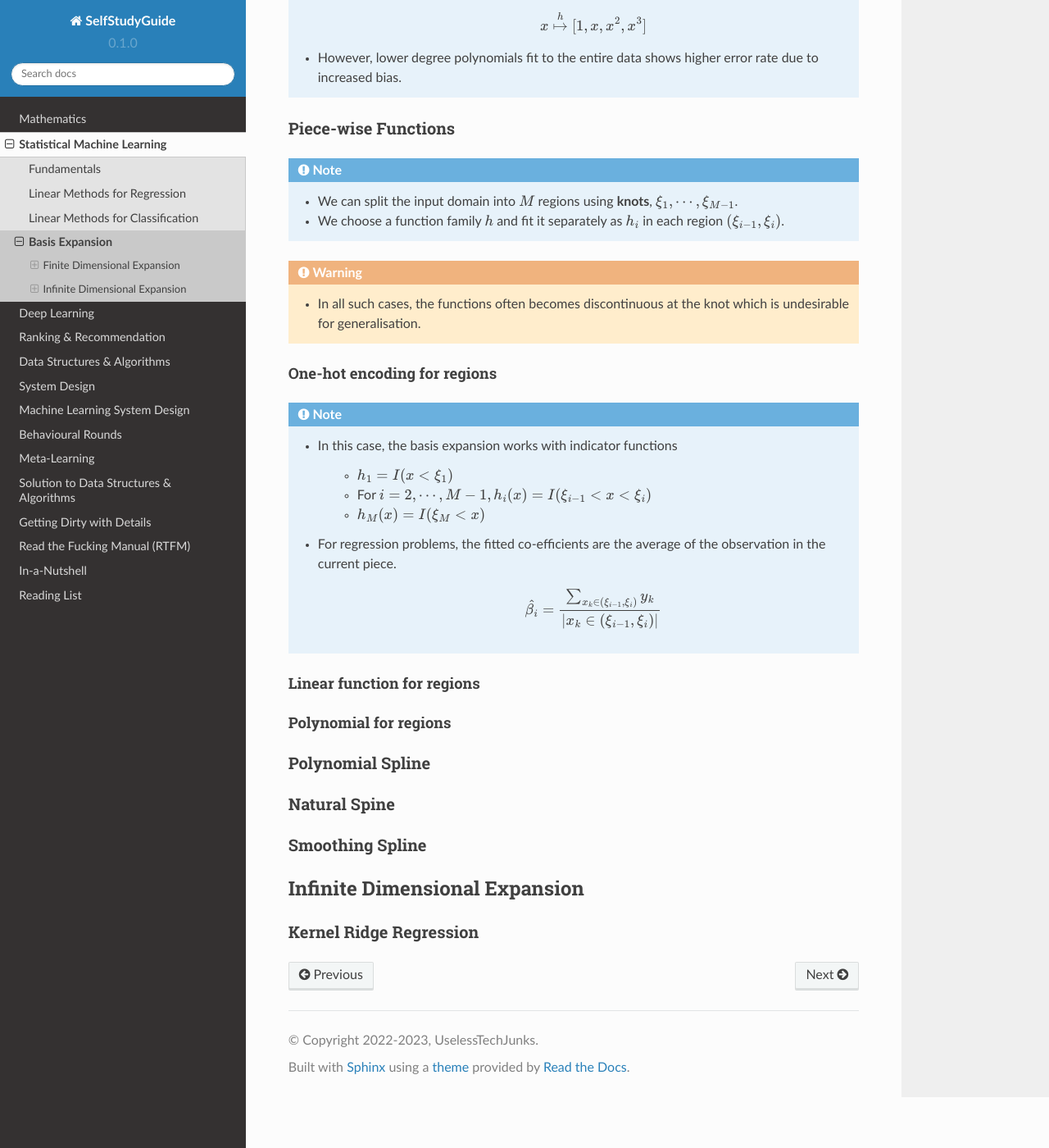
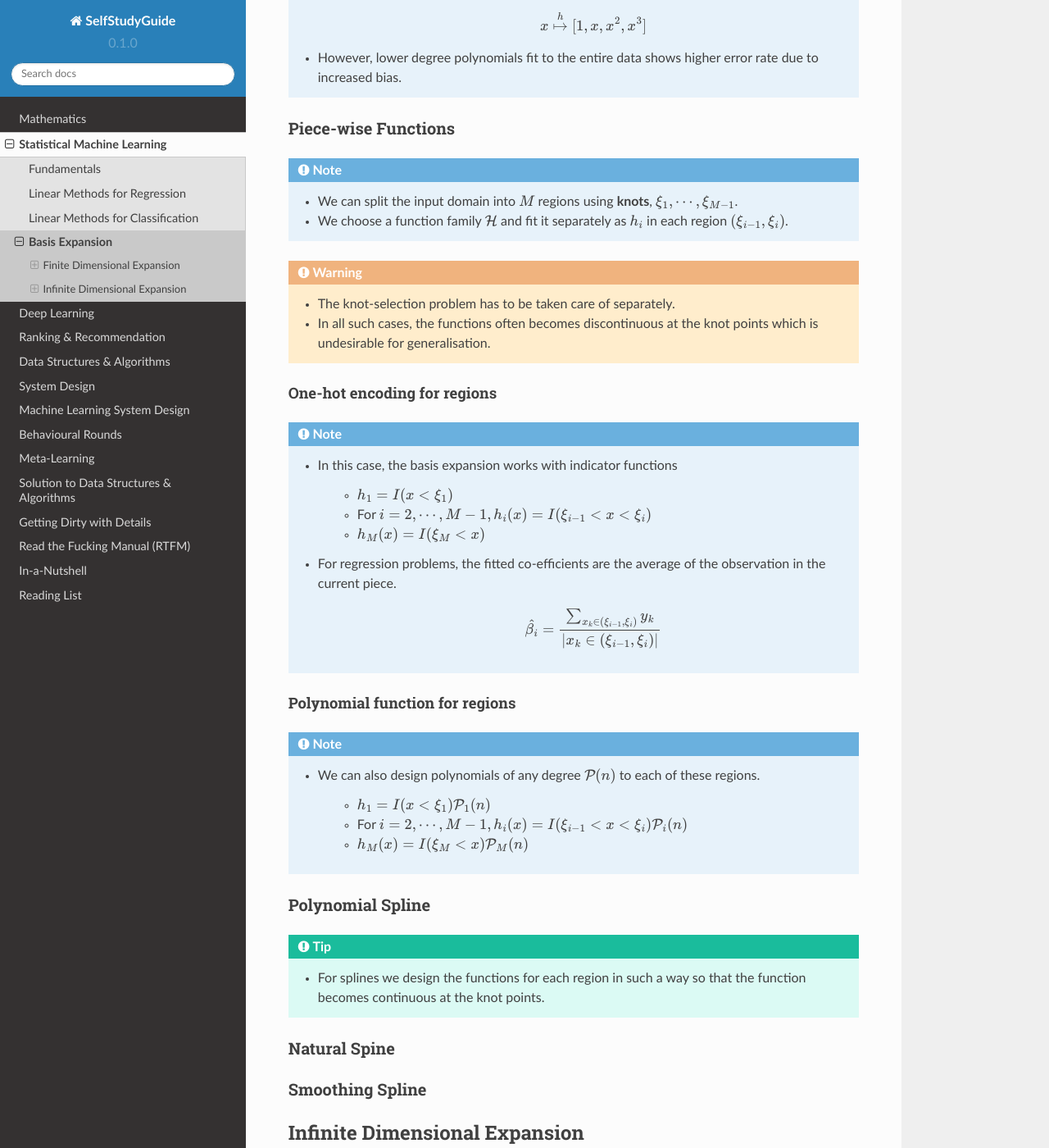
Before and after one commit to uselesstechjunks/leetcode, a Sphinx documentation site: the page built from docs/source/ml/basisexp.rst, in a window 1280 px wide and 1400 px high, scrolled down 1639 px. Shown: the whole window at 82% size. Built offline with Sphinx 7.4.7 and the Read the Docs theme 2.0.0, drawn with Linux system fonts in a browser that asks for light colours.

Commit message:
Update basisexp.rst

```diff
--- a/docs/source/ml/basisexp.rst
+++ b/docs/source/ml/basisexp.rst
@@ -53,10 +53,11 @@ Piece-wise Functions
 ==================================================================================
 .. note::
 	* We can split the input domain into :math:`M` regions using **knots**, :math:`\xi_1,\cdots,\xi_{M-1}`.
-	* We choose a function family :math:`h` and fit it separately as :math:`h_i` in each region :math:`(\xi_{i-1},\xi_i)`.
+	* We choose a function family :math:`\mathcal{H}` and fit it separately as :math:`h_i` in each region :math:`(\xi_{i-1},\xi_i)`.
 
 .. warning::
-	* In all such cases, the functions often becomes discontinuous at the knot which is undesirable for generalisation.
+	* The knot-selection problem has to be taken care of separately.
+	* In all such cases, the functions often becomes discontinuous at the knot points which is undesirable for generalisation.
 
 One-hot encoding for regions
 ----------------------------------------------------------------------------------
@@ -70,14 +71,19 @@ One-hot encoding for regions
 
 		.. math:: \hat{\beta_i}=\frac{\sum_{x_k\in(\xi_{i-1},\xi_i)}y_k}{|x_k\in(\xi_{i-1},\xi_i)|}
 
-Linear function for regions
+Polynomial function for regions
 ----------------------------------------------------------------------------------
+.. note::
+	* We can also design polynomials of any degree :math:`\mathcal{P}(n)` to each of these regions.
 
-Polynomial for regions
-----------------------------------------------------------------------------------
+		* :math:`h_1=I(x < \xi_1)\mathcal{P}_1(n)`
+		* For :math:`i=2,\cdots,M-1, h_i(x)=I(\xi_{i-1} < x < \xi_i)\mathcal{P}_i(n)`
+		* :math:`h_M(x)=I(\xi_M < x)\mathcal{P}_M(n)`
 
 Polynomial Spline
 ==================================================================================
+.. tip::
+	* For splines we design the functions for each region in such a way so that the function becomes continuous at the knot points.
 
 Natural Spine
 ==================================================================================
```
